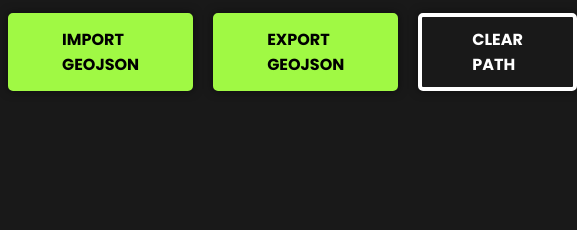
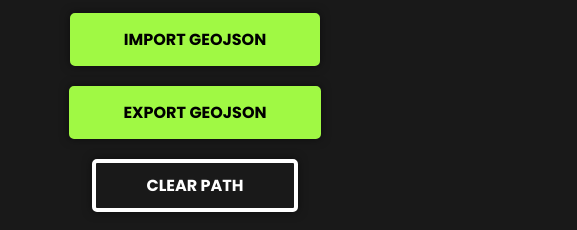
Before and after one commit to eliiks/AutoRunMap, a website with bundled scripts: page index.html in a window 390 px wide. Shown: the part 759-989 px from the top of the page, 577 px wide, since content can reach past the window. Before the commit the page ends 878 px from the top, so only its background shows below. Built offline with nearby package versions, Linux system fonts and the light colour scheme.

Commit message:
Fix/Improve page responsive design

```diff
--- a/css/style.css
+++ b/css/style.css
@@ -11,7 +11,6 @@
 body{
     font-family: var(--primary-font);
     background-color: var(--background);
-    overflow: hidden;
 }
 
 #map{
@@ -25,9 +24,10 @@ body{
 
 .buttons-container{
     display: flex;
+    flex-direction: row;;
     align-items: center;
     gap: 20px;
-    padding: 20px 0 20px 0;
+    padding: 20px 0 10px 0;
 }
 
 .primary-button{
@@ -84,3 +84,9 @@ body{
     color:var(--contrast);
     font-size:14px;
 }
+
+@media screen and (max-width: 768px){
+    .buttons-container{
+        flex-direction: column;
+    }
+}
```
